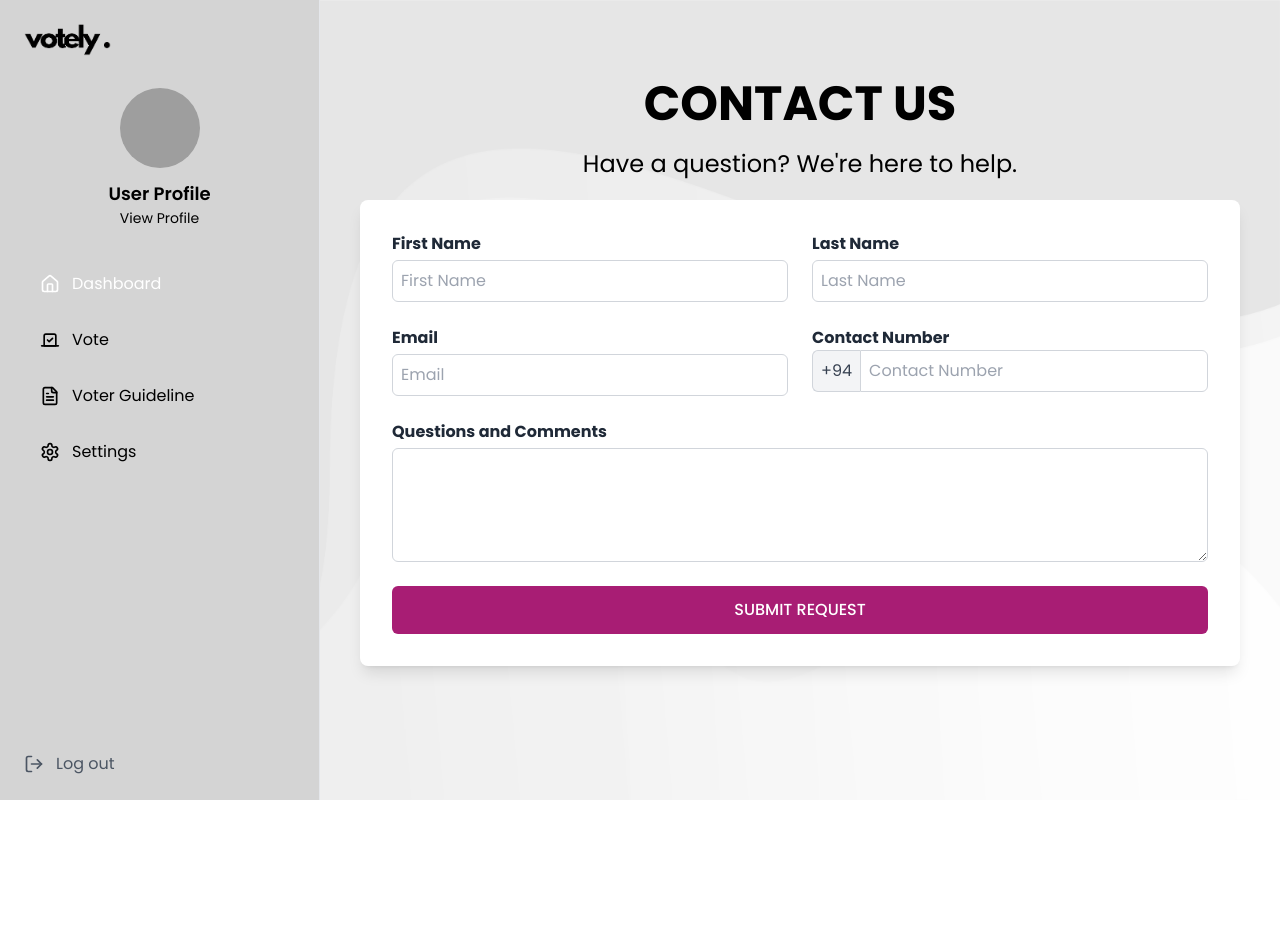
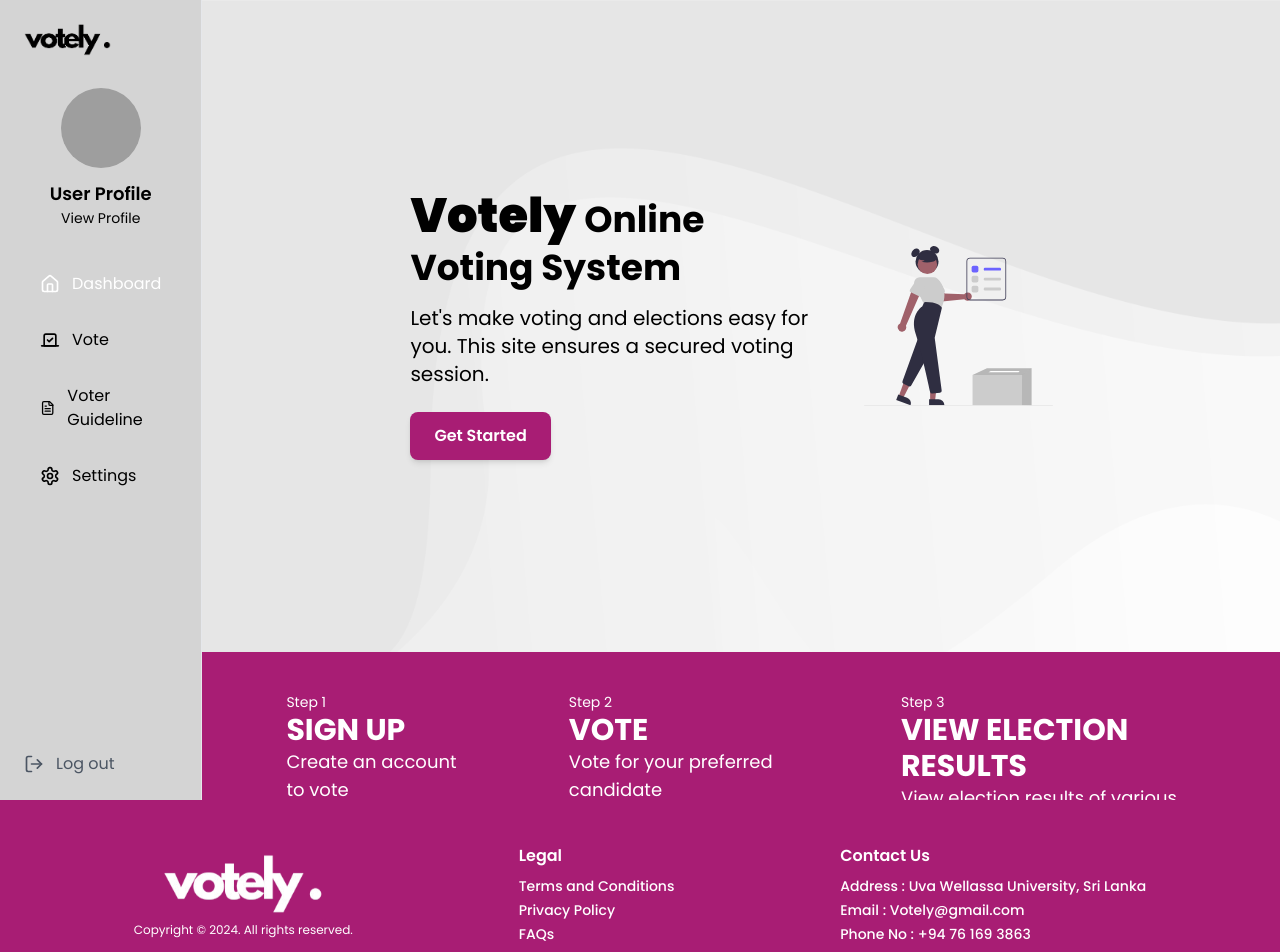
Before and after one commit to udithayeshmantha/Votely-E-voting-system, a React (Create React App) app: page / in a window 1280 px wide. Shown: the top 952 px of the page. Before the commit the page ends 800 px from the top, so only its background shows below. Built offline with nearby package versions, Linux system fonts and the light colour scheme; grey boxes are pictures that could not be loaded.

Commit message:
Refactor FAQ component layout and styling; update image source and enhance accessibility

```diff
--- a/src/App.js
+++ b/src/App.js
@@ -8,7 +8,7 @@ import SignUp from "./pages/SignUp";
 import ResetPassword from "./pages/ResetPassword";
 import OtpPage from "./pages/OtpPage";
 import Contactus from "./pages/Contactus";
-import FAQ from "./pages/FAQ";
+import FAQ from "./pages/faq";
 import Sidebar from "./components/dashboard components/Sidebar";
 import AboutUs from "./pages/aboutus";
 import routeConfig from "./components/routeConfig";
@@ -26,14 +26,14 @@ function App() {
         <Sidebar />
         <div className="flex-grow scrollable-content">
           <Routes>
-            {/* <Route path="/" element={<Home />} />
+            <Route path="/" element={<Home />} />
             <Route path="/signin" element={<SignIn />} />
             <Route path="/signup" element={<SignUp />} />
             <Route path="/resetpassword" element={<ResetPassword />} />
             <Route path="/otppage" element={<OtpPage />} />
             <Route path="/contactus" element={<Contactus />} />
             <Route path="/FAQ" element={<FAQ />} />
-            <Route path="/aboutus" element={<AboutUs />} /> */}
+            <Route path="/aboutus" element={<AboutUs />} />
             {routeConfig.map((route) => (
               <Route
                 key={route.path}
@@ -45,7 +45,7 @@ function App() {
         </div>
       </div>
 
-      {/* <ConditionalFooter /> */}
+      <ConditionalFooter />
     </Router>
   );
 }
```
